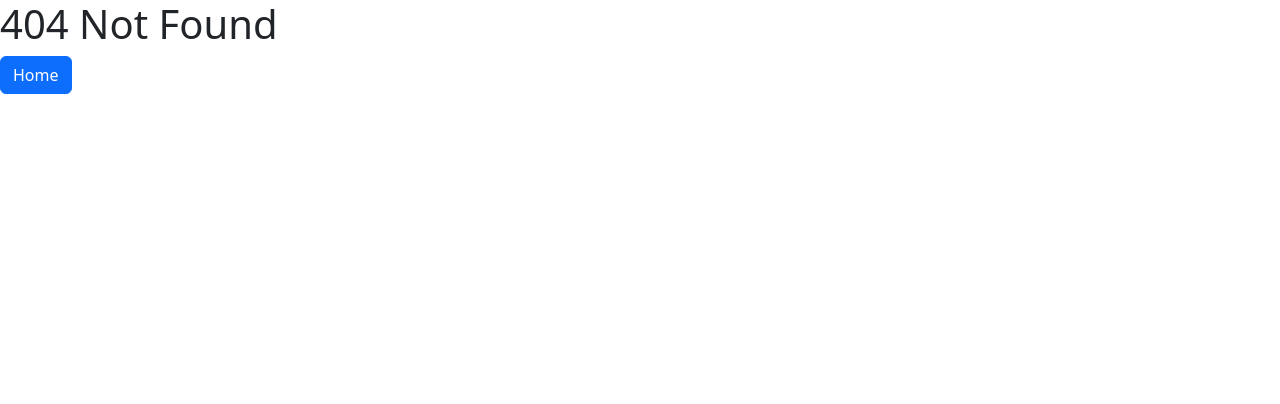
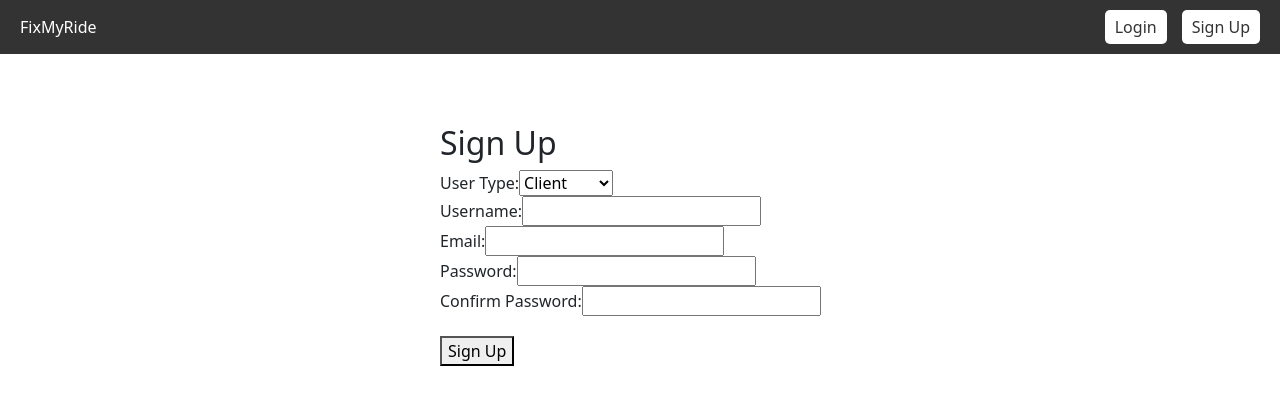
Before and after one commit to radutodosan/fix-my-ride-frontend, a React (Vite) app: page /signup in a window 1280 px wide. Before the commit this address had no page. Shown: the top 404 px of the page. Built offline with nearby package versions, Linux system fonts and the light colour scheme.

Commit message:
added signup functionality

```diff
--- a/src/components/NavBar.tsx
+++ b/src/components/NavBar.tsx
@@ -53,14 +53,21 @@ const Navbar: React.FC = () => {
           </>
         )}
 
-        {accessToken ? (
+        {accessToken ?
+          (
             <button onClick={handleLogout} style={{ background: 'white', color: '#333', padding: '5px 10px', borderRadius: '5px' }}>
               Logout
             </button>
-        ) : (
+          ) :
+          (
+            <>
               <Link to="/login" style={{ background: 'white', color: '#333', padding: '5px 10px', borderRadius: '5px', textDecoration: 'none' }}>
                 Login
               </Link>
+              <Link to="/signup" style={{ background: 'white', color: '#333', padding: '5px 10px', borderRadius: '5px', textDecoration: 'none' }}>
+                Sign Up
+              </Link>
+            </>
           )}
       </div>
     </nav>
--- a/src/contexts/AlertContext.tsx
+++ b/src/contexts/AlertContext.tsx
@@ -49,11 +49,14 @@ export const AlertProvider: React.FC<{ children: ReactNode }> = ({ children }) =
               right: '20px',
               padding: '10px 20px',
               borderRadius: '5px',
+              boxShadow: '0px 3px 10px 0px rgba(0,0,0,0.75)',
+              WebkitBoxShadow: '0px 3px 10px 0px rgba(0,0,0,0.75)',
+              MozBoxShadow: '0px 3px 10px 0px rgba(0,0,0,0.75)',
               backgroundColor:
                 alert.type === 'success'
-                  ? 'green'
+                  ? '#4ba55f'
                   : alert.type === 'error'
-                    ? 'red'
+                    ? '#DC3545'
                     : '#6c757d',
               color: 'white',
               fontWeight: 'bold',
--- a/src/pages/LoginPage.tsx
+++ b/src/pages/LoginPage.tsx
@@ -1,6 +1,5 @@
 import React, { useState } from 'react';
-import { clientLogin } from '../services/ClientAuthService';
-import { mechanicLogin } from '../services/MechanicAuthService';
+import { clientLogin, mechanicLogin } from '../services/AuthService';
 import { useNavigate } from 'react-router-dom';
 import { handleApiError } from '../utils/handleApiError';
 import { useAlert } from '../contexts/AlertContext';
@@ -37,7 +36,8 @@ const LoginPage: React.FC = () => {
       showSuccess("Login succesful!");
       navigate("/");
 
-    } catch (err: unknown) {
+    }
+    catch (err: unknown) {
       const message = handleApiError(err);
       showError(message);
     }
--- /dev/null
+++ b/src/pages/SignUpPage.tsx
@@ -0,0 +1,83 @@
+import React, { useState } from 'react';
+import { useNavigate } from 'react-router-dom';
+import { clientSignup, mechanicSignup } from '../services/AuthService';
+import { useAlert } from '../contexts/AlertContext';
+import { handleApiError } from '../utils/handleApiError';
+
+const SignUpPage: React.FC = () => {
+  const [userType, setUserType] = useState<'client' | 'mechanic'>('client');
+  const [username, setUsername] = useState('');
+  const [email, setEmail] = useState('');
+  const [password, setPassword] = useState('');
+  const [confirmPassword, setConfirmPassword] = useState('');
+  const { showSuccess, showError } = useAlert();
+  const navigate = useNavigate();
+
+  const handleSignup = async (e: React.FormEvent) => {
+    e.preventDefault();
+
+    if (password !== confirmPassword) {
+      showError('Passwords do not match!');
+      return;
+    }
+
+    try {
+      const signupData = { username, email, password };
+
+      if (userType === 'client') {
+        await clientSignup(signupData);
+      } else {
+        await mechanicSignup(signupData);
+      }
+
+      showSuccess('Signup successful! You can now login.');
+      navigate('/login');
+    }
+    catch (err) {
+      console.error(err);
+      const message = handleApiError(err);
+      showError(message);
+    }
+  };
+
+  return (
+    <div style={{ maxWidth: '400px', margin: '50px auto' }}>
+      <h2>Sign Up</h2>
+      <form onSubmit={handleSignup}>
+        <div>
+          <label>User Type:</label>
+          <select value={userType} onChange={(e) => setUserType(e.target.value as 'client' | 'mechanic')}>
+            <option value="client">Client</option>
+            <option value="mechanic">Mechanic</option>
+          </select>
+        </div>
+
+        <div>
+          <label>Username:</label>
+          <input type="text" value={username} onChange={(e) => setUsername(e.target.value)} required />
+        </div>
+
+        <div>
+          <label>Email:</label>
+          <input type="email" value={email} onChange={(e) => setEmail(e.target.value)} required />
+        </div>
+
+        <div>
+          <label>Password:</label>
+          <input type="password" value={password} onChange={(e) => setPassword(e.target.value)} required />
+        </div>
+
+        <div>
+          <label>Confirm Password:</label>
+          <input type="password" value={confirmPassword} onChange={(e) => setConfirmPassword(e.target.value)} required />
+        </div>
+
+        <button type="submit" style={{ marginTop: '20px' }}>
+          Sign Up
+        </button>
+      </form>
+    </div>
+  );
+};
+
+export default SignUpPage;
--- /dev/null
+++ b/src/services/AuthService.ts
@@ -0,0 +1,33 @@
+import { createAxiosResponseManager } from './AxiosResponseManager';
+import { ApiServiceType } from '../types/ApiServiceType';
+import { LoginRequest } from "../types/LoginRequest";
+import { JwtResponseClient, JwtResponseMechanic } from "../types/JwtResponse";
+
+const CLIENT_URL = createAxiosResponseManager(ApiServiceType.CLIENT);
+const MECHANIC_URL = createAxiosResponseManager(ApiServiceType.MECHANIC);
+
+interface SignupData {
+  username: string;
+  email: string;
+  password: string;
+}
+
+export const clientSignup = async (signupData: SignupData) => {
+  const response = await CLIENT_URL.post('/auth/clients/signup', signupData);
+  return response.data.data;
+};
+
+export const mechanicSignup = async (signupData: SignupData) => {
+  const response = await MECHANIC_URL.post('/auth/mechanics/signup', signupData);
+  return response.data.data;
+};
+
+export const clientLogin = async (loginData: LoginRequest): Promise<JwtResponseClient> => {
+  const response = await CLIENT_URL.post("/auth/clients/login", loginData);
+  return response.data.data;
+};
+
+export const mechanicLogin = async (loginData: LoginRequest): Promise<JwtResponseMechanic> => {
+  const response = await MECHANIC_URL.post("/auth/mechanics/login", loginData);
+  return response.data.data;
+};
--- a/src/services/AxiosResponseManager.ts
+++ b/src/services/AxiosResponseManager.ts
@@ -1,5 +1,5 @@
 import axios from "axios";
-import { ApiServiceType } from "../types/apiServiceType";
+import { ApiServiceType } from "../types/ApiServiceType";
 
 // services mapping
 const BASE_URLS: Record<ApiServiceType, string> = {
@@ -21,7 +21,7 @@ export const createAxiosResponseManager = (serviceType: ApiServiceType) => {
 
       const apiResponse = response.data as { success: boolean; message: string; data: unknown };
 
-      if (!apiResponse.success) {
+      if (apiResponse.success == false) {
         console.error(`[API ERROR - ${serviceType}]`, apiResponse.message);
         return Promise.reject(new Error(apiResponse.message || "Unexpected API Error"));
       }
@@ -29,7 +29,7 @@ export const createAxiosResponseManager = (serviceType: ApiServiceType) => {
       return response;
     },
     (error) => {
-      console.error(`[NETWORK ERROR - ${serviceType}]`, error.response?.data || error.message);
+      console.error(`[API ERROR - ${serviceType}]`, error.response?.data || error.message);
       return Promise.reject(error);
     }
   );
--- a/src/services/ClientAuthService.ts
+++ /dev/null
@@ -1,12 +0,0 @@
-import { createAxiosResponseManager } from "./AxiosResponseManager";
-import { ApiServiceType } from "../types/apiServiceType";
-import { LoginRequest } from "../types/LoginRequest";
-import { JwtResponseClient } from "../types/JwtResponseClient";
-
-const CLIENT_URL = createAxiosResponseManager(ApiServiceType.CLIENT);
-
-
-export const clientLogin = async (loginData: LoginRequest): Promise<JwtResponseClient> => {
-  const response = await CLIENT_URL.post("/auth/clients/login", loginData);
-  return response.data.data;
-};
--- a/src/services/MechanicAuthService.ts
+++ /dev/null
@@ -1,13 +0,0 @@
-import { createAxiosResponseManager } from "./AxiosResponseManager";
-import { ApiServiceType } from "../types/apiServiceType";
-import { LoginRequest } from "../types/LoginRequest";
-import { JwtResponseMechanic } from "../types/JwtResponseMechanic";
-
-const CLIENT_URL = createAxiosResponseManager(ApiServiceType.MECHANIC);
-
-
-
-export const mechanicLogin = async (loginData: LoginRequest): Promise<JwtResponseMechanic> => {
-  const response = await CLIENT_URL.post("/auth/mechanics/login", loginData);
-  return response.data.data;
-};
--- a/src/types/JwtResponseMechanic.ts
+++ b/src/types/JwtResponse.ts
@@ -1,4 +1,9 @@
 import { User } from "./User";
+
+export interface JwtResponseClient {
+  token: string;
+  client: User;
+}
 
 export interface JwtResponseMechanic {
   token: string;
--- a/src/types/JwtResponseClient.ts
+++ /dev/null
@@ -1,6 +0,0 @@
-import { User } from "./User";
-
-export interface JwtResponseClient {
-  token: string;
-  client: User;
-}
```
Also changed, not shown: src/main.tsx (+9 -3 lines), src/App.css (deleted). Lines whose indentation alone changed are shown as unchanged.
